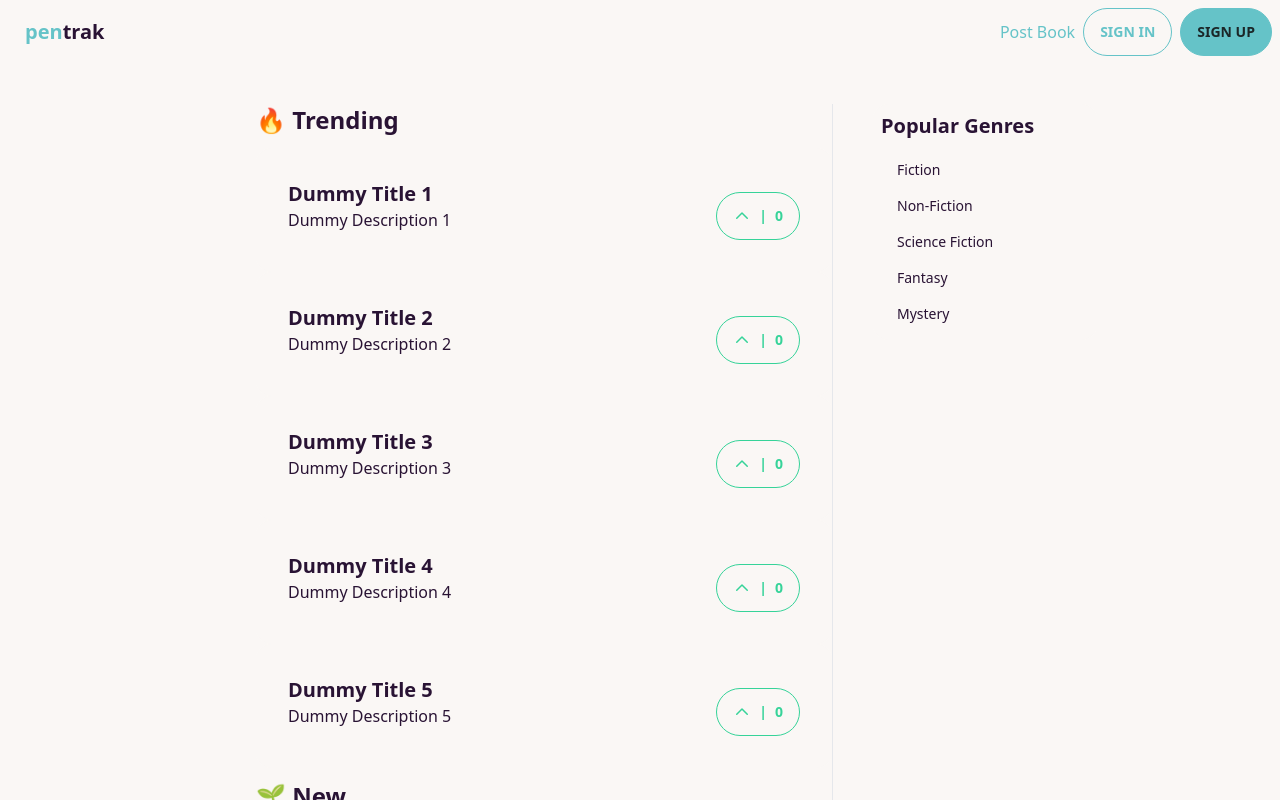
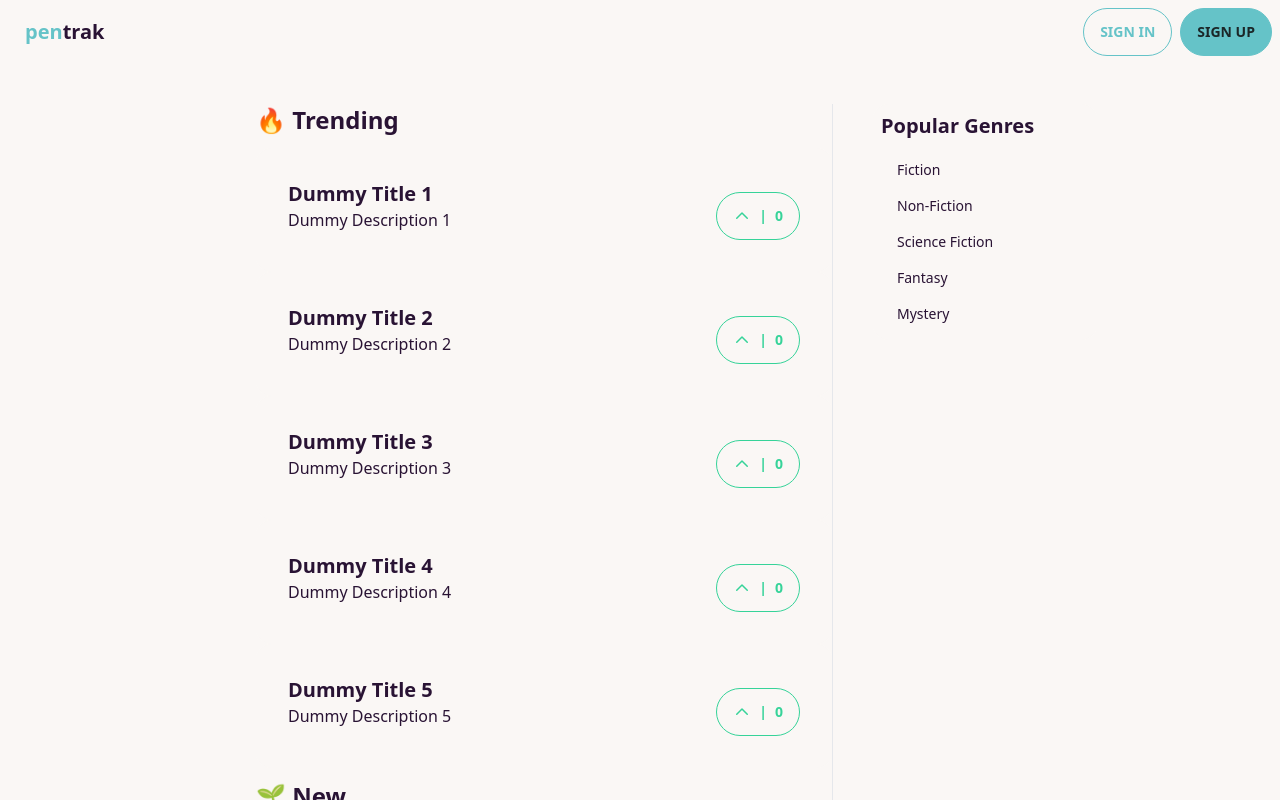
Before and after one commit to paulbgtr/pentrak, a SvelteKit app in the folder apps/frontend/: page / in a window 1280 px wide. Shown: the top 800 px of the page. Built offline with nearby package versions, Linux system fonts and the light colour scheme.

Commit message:
Implement isLogged prop in Navbar

```diff
--- a/apps/frontend/src/components/Navbar.svelte
+++ b/apps/frontend/src/components/Navbar.svelte
@@ -1,3 +1,7 @@
+<script lang="ts">
+  export let isLogged: boolean;
+</script>
+
 <div class="navbar bg-base-100">
   <div class="navbar-start">
     <div class="dropdown">
@@ -37,8 +41,11 @@
     >
   </div>
   <div class="gap-2 navbar-end">
-    <a class="no-underline link link-primary" href="/post">Post Book</a>
-    <a href="/signin" class="btn btn-primary btn-outline">Sign In</a>
-    <a href="/signup" class="btn btn-primary">Sign Up</a>
+    {#if isLogged}
+      <a class="no-underline link link-primary" href="/post">Post Book</a>
+    {:else}
+      <a href="/signin" class="btn btn-primary btn-outline">Sign In</a>
+      <a href="/signup" class="btn btn-primary">Sign Up</a>
+    {/if}
   </div>
 </div>
```
